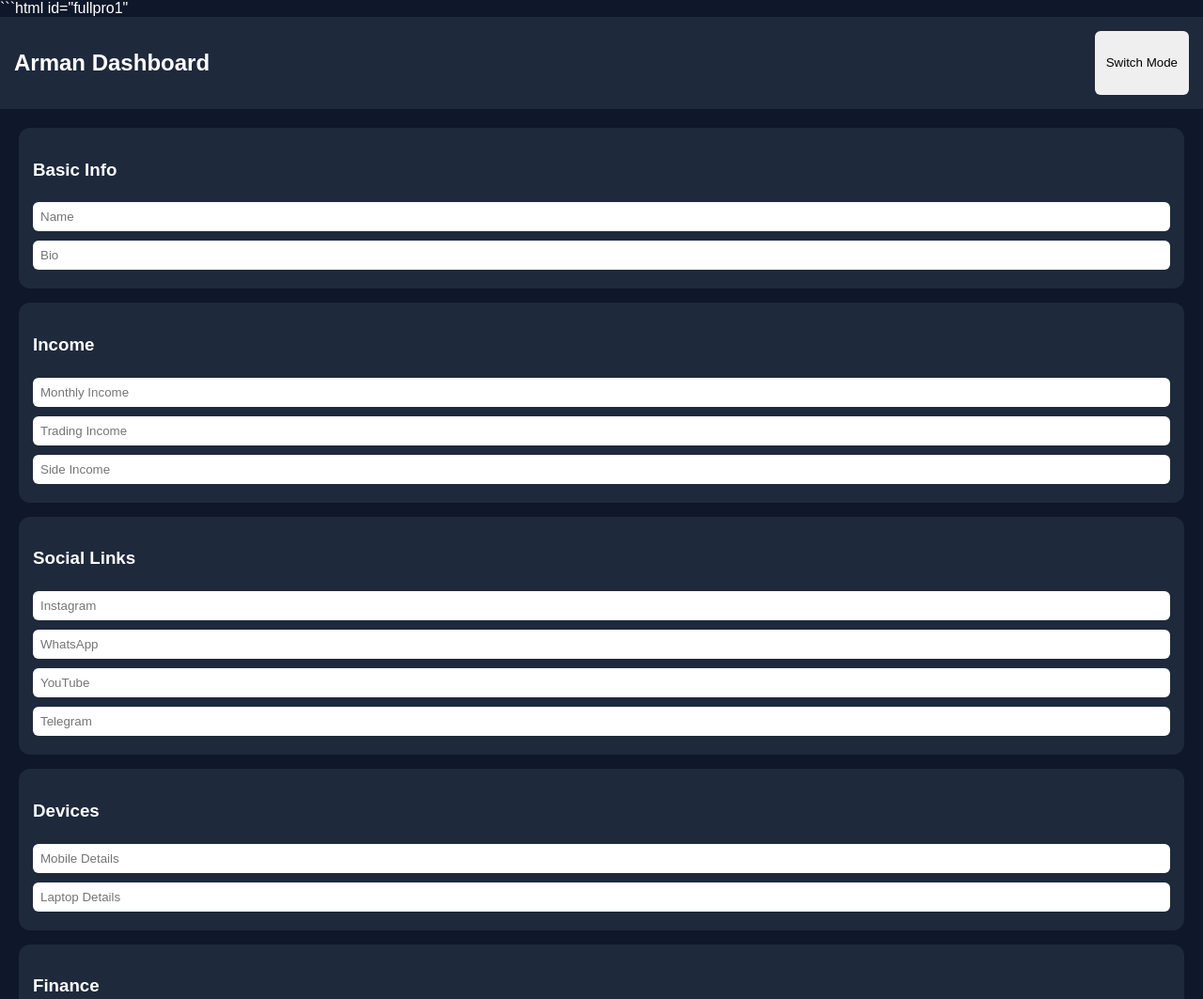
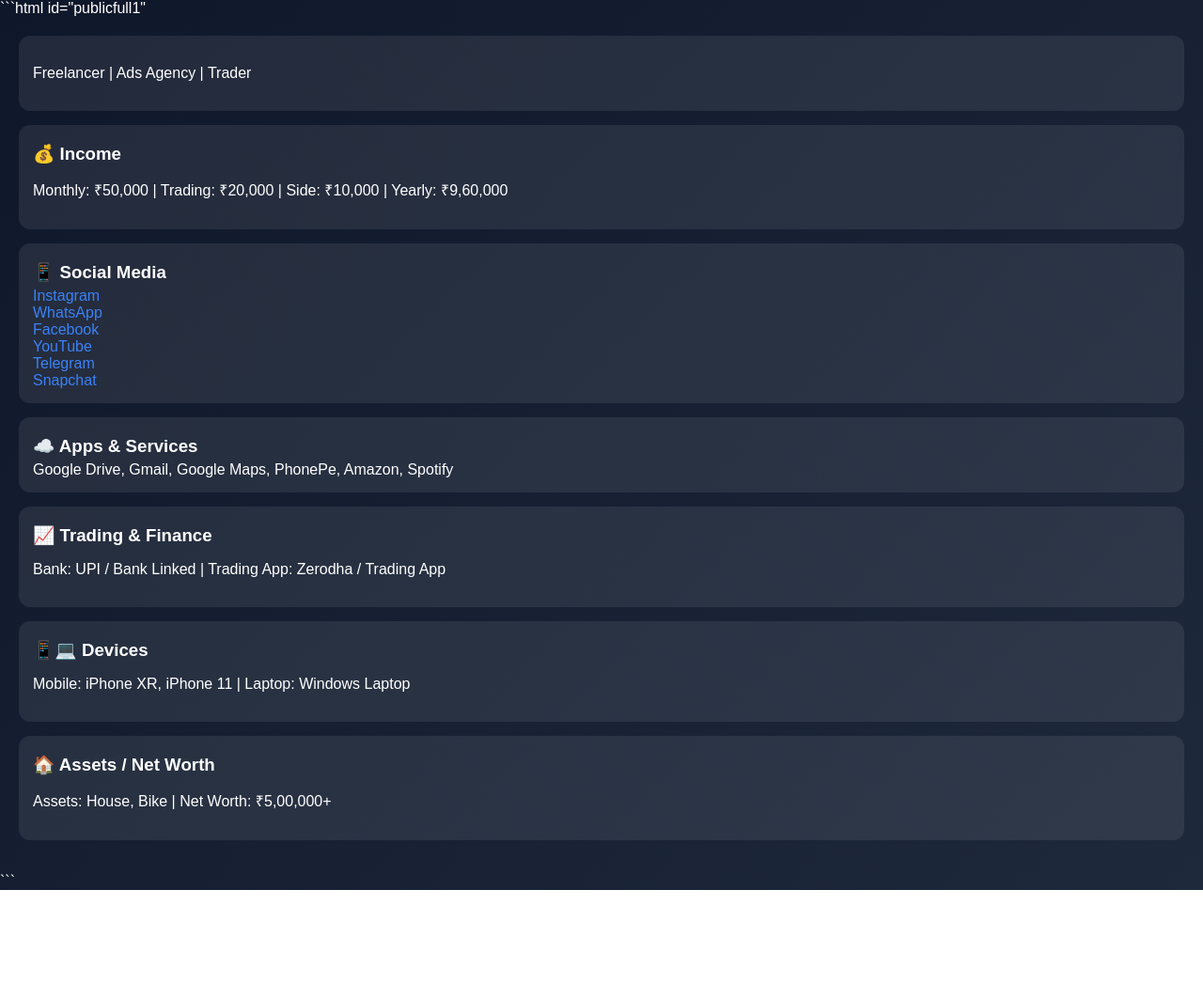
Before and after one commit to ARMAN582/ARMANQUREHISTOCK, a plain HTML site: page index.html in a window 1280 px wide. Shown: the top 1063 px of the page at 94% size. After the commit the page ends 947 px from the top, so only its background shows below. Drawn offline with Linux system fonts and the light colour scheme.

Commit message:
Update index.html

````diff
--- a/index.html
+++ b/index.html
@@ -1,227 +1,163 @@
-```html id="fullpro1"
+```html id="publicfull1"
 <!DOCTYPE html>
 <html lang="en">
 <head>
 <meta charset="UTF-8">
 <meta name="viewport" content="width=device-width, initial-scale=1.0">
-<title>Arman Digital Dashboard</title>
+<title>Arman Public Dashboard</title>
 
 <style>
 body {
     margin:0;
-    font-family: Arial;
-    background:#0f172a;
+    font-family:Arial;
+    background:linear-gradient(135deg,#0f172a,#1e293b);
     color:white;
-}
-.topbar {
-    display:flex;
-    justify-content:space-between;
-    padding:15px;
-    background:#1e293b;
-}
-button {
-    padding:8px 12px;
-    border:none;
-    border-radius:6px;
-    cursor:pointer;
 }
 .container {
     padding:20px;
 }
 .card {
-    background:#1e293b;
+    background:rgba(255,255,255,0.08);
     padding:15px;
     border-radius:12px;
     margin-bottom:15px;
-}
-input {
-    width:100%;
-    padding:8px;
-    margin:5px 0;
-    border-radius:6px;
-    border:none;
 }
 .grid {
     display:grid;
     grid-template-columns:repeat(auto-fit,minmax(200px,1fr));
     gap:10px;
 }
+a {
+    color:#3b82f6;
+    text-decoration:none;
+}
+h1,h2,h3 {
+    margin:5px 0;
+}
 </style>
 
 </head>
 <body>
 
-<div class="topbar">
-    <h2>Arman Dashboard</h2>
-    <button onclick="toggleMode()">Switch Mode</button>
-</div>
-
 <div class="container">
 
-<!-- ADMIN -->
-<div id="adminPanel">
-
 <div class="card">
-<h3>Basic Info</h3>
-<input id="name" placeholder="Name">
-<input id="bio" placeholder="Bio">
+    <h1 id="name"></h1>
+    <p id="bio"></p>
 </div>
 
 <div class="card">
-<h3>Income</h3>
-<input id="monthly" placeholder="Monthly Income">
-<input id="trading" placeholder="Trading Income">
-<input id="side" placeholder="Side Income">
+    <h3>💰 Income</h3>
+    <p id="income"></p>
 </div>
 
 <div class="card">
-<h3>Social Links</h3>
-<input id="instagram" placeholder="Instagram">
-<input id="whatsapp" placeholder="WhatsApp">
-<input id="youtube" placeholder="YouTube">
-<input id="telegram" placeholder="Telegram">
+    <h3>📱 Social Media</h3>
+    <div id="social"></div>
 </div>
 
 <div class="card">
-<h3>Devices</h3>
-<input id="mobile" placeholder="Mobile Details">
-<input id="laptop" placeholder="Laptop Details">
+    <h3>☁️ Apps & Services</h3>
+    <div id="apps"></div>
 </div>
 
 <div class="card">
-<h3>Finance</h3>
-<input id="bank" placeholder="Bank/UPI">
-<input id="tradingApp" placeholder="Trading App">
+    <h3>📈 Trading & Finance</h3>
+    <p id="finance"></p>
 </div>
 
 <div class="card">
-<h3>Property / Net Worth</h3>
-<input id="property" placeholder="Assets">
-<input id="networth" placeholder="Total Net Worth">
-</div>
-
-<button onclick="save()">Save All</button>
-
-</div>
-
-<!-- PUBLIC -->
-<div id="publicPanel" style="display:none;">
-
-<div class="card">
-<h1 id="p_name"></h1>
-<p id="p_bio"></p>
+    <h3>📱💻 Devices</h3>
+    <p id="devices"></p>
 </div>
 
 <div class="card">
-<h3>Income</h3>
-<p id="p_income"></p>
-</div>
-
-<div class="card">
-<h3>Social Media</h3>
-<div id="p_social"></div>
-</div>
-
-<div class="card">
-<h3>Devices</h3>
-<p id="p_devices"></p>
-</div>
-
-<div class="card">
-<h3>Finance</h3>
-<p id="p_finance"></p>
-</div>
-
-<div class="card">
-<h3>Assets</h3>
-<p id="p_assets"></p>
-</div>
-
+    <h3>🏠 Assets / Net Worth</h3>
+    <p id="assets"></p>
 </div>
 
 </div>
 
 <script>
 
-let mode="admin";
+// 🔥 EDIT ALL YOUR DATA HERE
+const data = {
+    name: "Arman Qureshi",
+    bio: "Freelancer | Ads Agency | Trader",
 
-function toggleMode(){
-    mode = mode==="admin"?"public":"admin";
-    adminPanel.style.display = mode==="admin"?"block":"none";
-    publicPanel.style.display = mode==="public"?"block":"none";
-    load();
+    income: {
+        monthly: "₹50,000",
+        trading: "₹20,000",
+        side: "₹10,000",
+        yearly: "₹9,60,000"
+    },
+
+    social: {
+        Instagram: "https://instagram.com/armanqureshi2800",
+        WhatsApp: "https://wa.link/2hjlkj",
+        Facebook: "#",
+        YouTube: "#",
+        Telegram: "#",
+        Snapchat: "#"
+    },
+
+    apps: [
+        "Google Drive",
+        "Gmail",
+        "Google Maps",
+        "PhonePe",
+        "Amazon",
+        "Spotify"
+    ],
+
+    finance: {
+        bank: "UPI / Bank Linked",
+        tradingApp: "Zerodha / Trading App"
+    },
+
+    devices: {
+        mobile: "iPhone XR, iPhone 11",
+        laptop: "Windows Laptop"
+    },
+
+    assets: {
+        property: "House, Bike",
+        networth: "₹5,00,000+"
+    }
+};
+
+
+// AUTO DISPLAY (DON’T TOUCH)
+name.innerText = data.name;
+bio.innerText = data.bio;
+
+income.innerText =
+"Monthly: "+data.income.monthly+
+" | Trading: "+data.income.trading+
+" | Side: "+data.income.side+
+" | Yearly: "+data.income.yearly;
+
+let socialHTML = "";
+for(let key in data.social){
+    if(data.social[key]){
+        socialHTML += `<a href="${data.social[key]}" target="_blank">${key}</a><br>`;
+    }
 }
+social.innerHTML = socialHTML;
 
-function save(){
-    let data = {
-        name:name.value,
-        bio:bio.value,
-        monthly:monthly.value,
-        trading:trading.value,
-        side:side.value,
-        instagram:instagram.value,
-        whatsapp:whatsapp.value,
-        youtube:youtube.value,
-        telegram:telegram.value,
-        mobile:mobile.value,
-        laptop:laptop.value,
-        bank:bank.value,
-        tradingApp:tradingApp.value,
-        property:property.value,
-        networth:networth.value
-    };
+apps.innerHTML = data.apps.join(", ");
 
-    localStorage.setItem("armanFullData", JSON.stringify(data));
-    alert("Saved ✅");
-    load();
-}
+finance.innerText =
+"Bank: "+data.finance.bank+
+" | Trading App: "+data.finance.tradingApp;
 
-function load(){
-    let d = JSON.parse(localStorage.getItem("armanFullData")) || {};
+devices.innerText =
+"Mobile: "+data.devices.mobile+
+" | Laptop: "+data.devices.laptop;
 
-    // admin fill
-    name.value=d.name||"";
-    bio.value=d.bio||"";
-    monthly.value=d.monthly||"";
-    trading.value=d.trading||"";
-    side.value=d.side||"";
-    instagram.value=d.instagram||"";
-    whatsapp.value=d.whatsapp||"";
-    youtube.value=d.youtube||"";
-    telegram.value=d.telegram||"";
-    mobile.value=d.mobile||"";
-    laptop.value=d.laptop||"";
-    bank.value=d.bank||"";
-    tradingApp.value=d.tradingApp||"";
-    property.value=d.property||"";
-    networth.value=d.networth||"";
-
-    // public
-    p_name.innerText=d.name||"Your Name";
-    p_bio.innerText=d.bio||"Your Bio";
-
-    p_income.innerText=
-    "Monthly: "+(d.monthly||0)+
-    " | Trading: "+(d.trading||0)+
-    " | Side: "+(d.side||0);
-
-    p_social.innerHTML =
-    (d.instagram? `<a href="${d.instagram}" target="_blank">Instagram</a><br>`:"")+
-    (d.whatsapp? `<a href="${d.whatsapp}" target="_blank">WhatsApp</a><br>`:"")+
-    (d.youtube? `<a href="${d.youtube}" target="_blank">YouTube</a><br>`:"")+
-    (d.telegram? `<a href="${d.telegram}" target="_blank">Telegram</a><br>`:"");
-
-    p_devices.innerText =
-    "Mobile: "+(d.mobile||"-")+" | Laptop: "+(d.laptop||"-");
-
-    p_finance.innerText =
-    "Bank/UPI: "+(d.bank||"-")+" | Trading App: "+(d.tradingApp||"-");
-
-    p_assets.innerText =
-    "Assets: "+(d.property||"-")+" | Net Worth: "+(d.networth||"-");
-}
-
-load();
+assets.innerText =
+"Assets: "+data.assets.property+
+" | Net Worth: "+data.assets.networth;
 
 </script>
 
````
